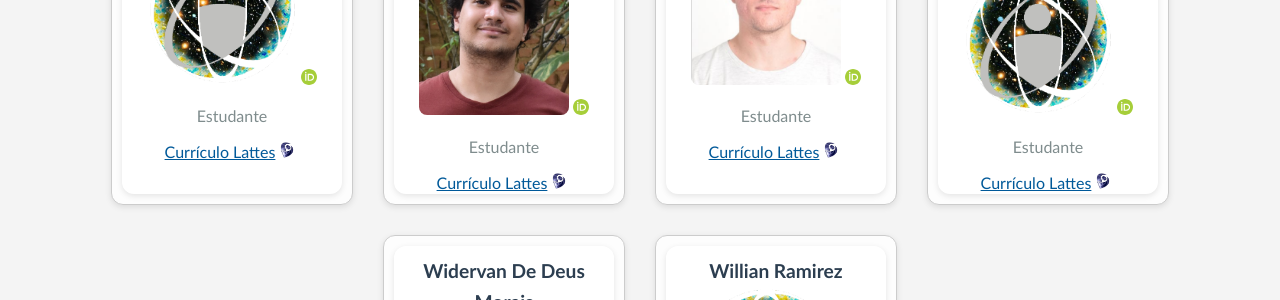
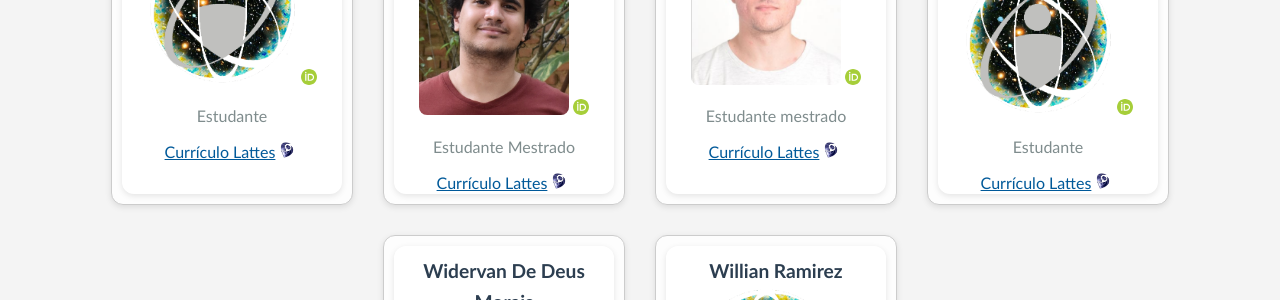
Before and after one commit to cbpf-cosmo/cbpf-cosmo.github.io, a Jekyll site: the page membros.html, which Jekyll copies as it is, in a window 1280 px wide and 900 px high, scrolled down 3654 px. Shown: the part 154-454 px from the top of the window. Built offline with Jekyll 4.4.1, drawn with Linux system fonts in a browser that asks for light colours.

Commit message:
adding thago

```diff
--- a/membros.html
+++ b/membros.html
@@ -960,7 +960,7 @@
             <img src="images/ORCID-iD_icon_vector.svg" alt="iD ORCID"/>
             </a>
           </div>
-        <div class="member-role">Estudante </div>
+        <div class="member-role">Estudante Mestrado </div>
         <div class="member-lattes">
           <a href="http://lattes.cnpq.br/8577933449225006" target="_blank">
             Currículo Lattes<img src="images/lattes-logo-2.png" alt="iD Lattes"/>
@@ -988,7 +988,7 @@
             <img src="images/ORCID-iD_icon_vector.svg" alt="iD ORCID"/>
             </a>
           </div>
-        <div class="member-role">Estudante </div>
+        <div class="member-role">Estudante mestrado </div>
         <div class="member-lattes">
           <a href="http://lattes.cnpq.br/4789812177729282/" target="_blank">
             Currículo Lattes<img src="images/lattes-logo-2.png" alt="iD Lattes"/>
```
